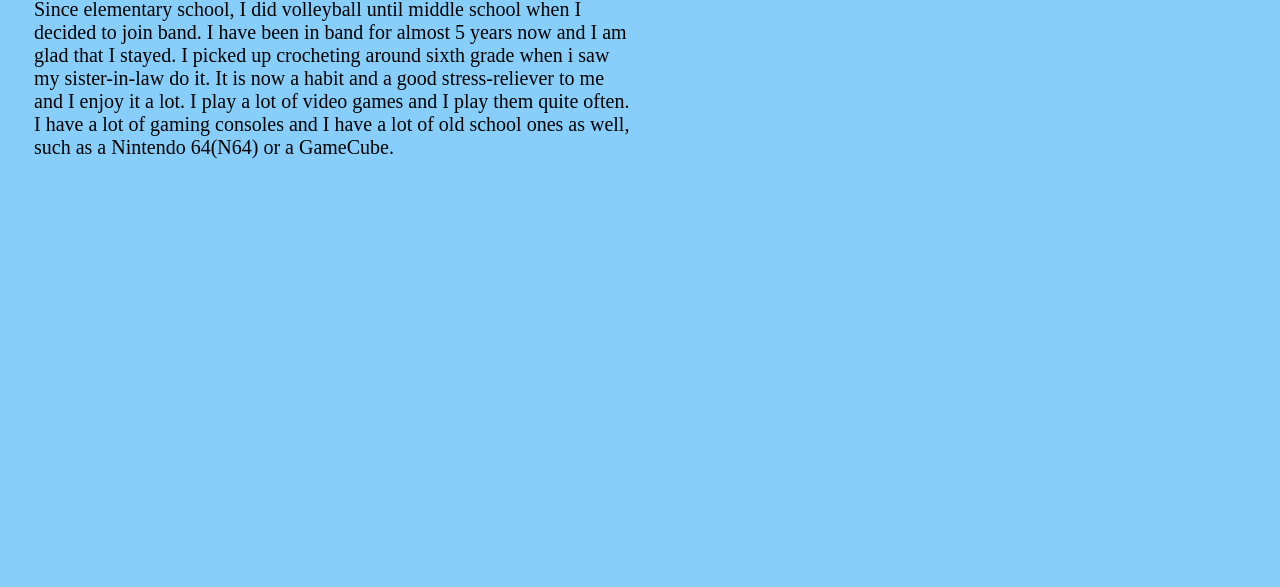
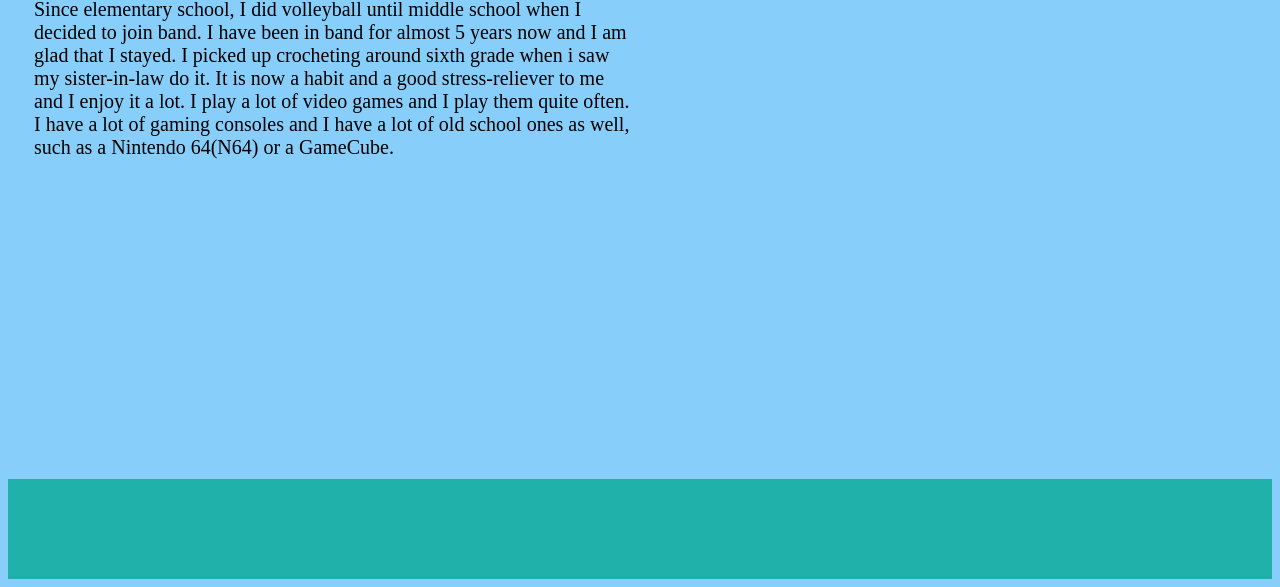
Before and after one commit to shart03/shart03.github.io, a plain HTML site: page index.html in a window 1280 px wide. Shown: the part 736-1323 px from the top of the page. Before the commit the page ends 1175 px from the top, so only its background shows below. Drawn offline with Linux system fonts and the light colour scheme.

Commit message:
Update style.css

```diff
--- a/style.css
+++ b/style.css
@@ -7,9 +7,7 @@ h1 {
 	left: 20px;
 }
 
-html, body {
-	height: 100%;
-}
+
 
 #box1 {
 	width: 600px;
@@ -163,3 +161,20 @@ nav a:hover {
 	left: 620px;
 	bottom: 600px;
 }
+
+#contain {
+	min-height: -10px;
+}
+
+#main {
+	overflow: auto;
+	padding-bottom:100px;
+
+}
+#footer {
+	background-color: lightseagreen;
+	position: relative;
+	height: 100px;
+	margin-top: -100px;
+	clear: both;
+}
```
